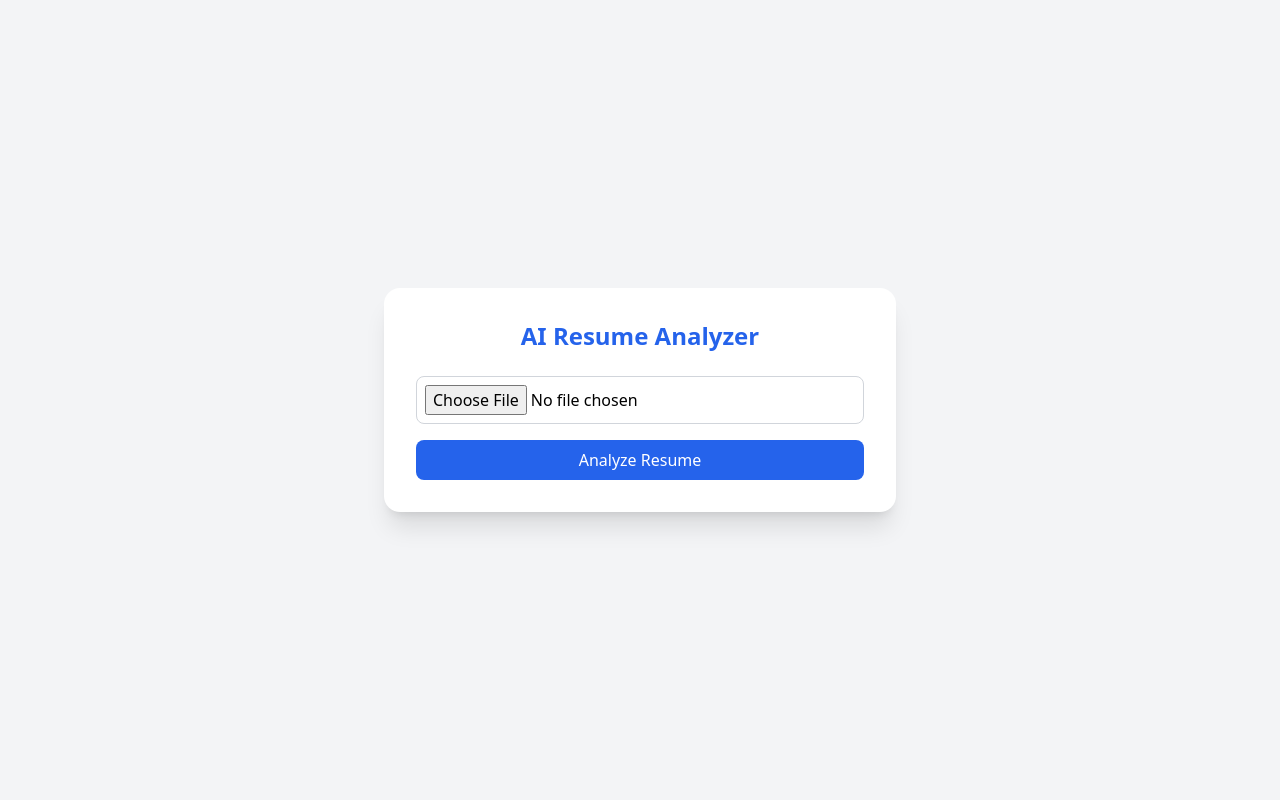
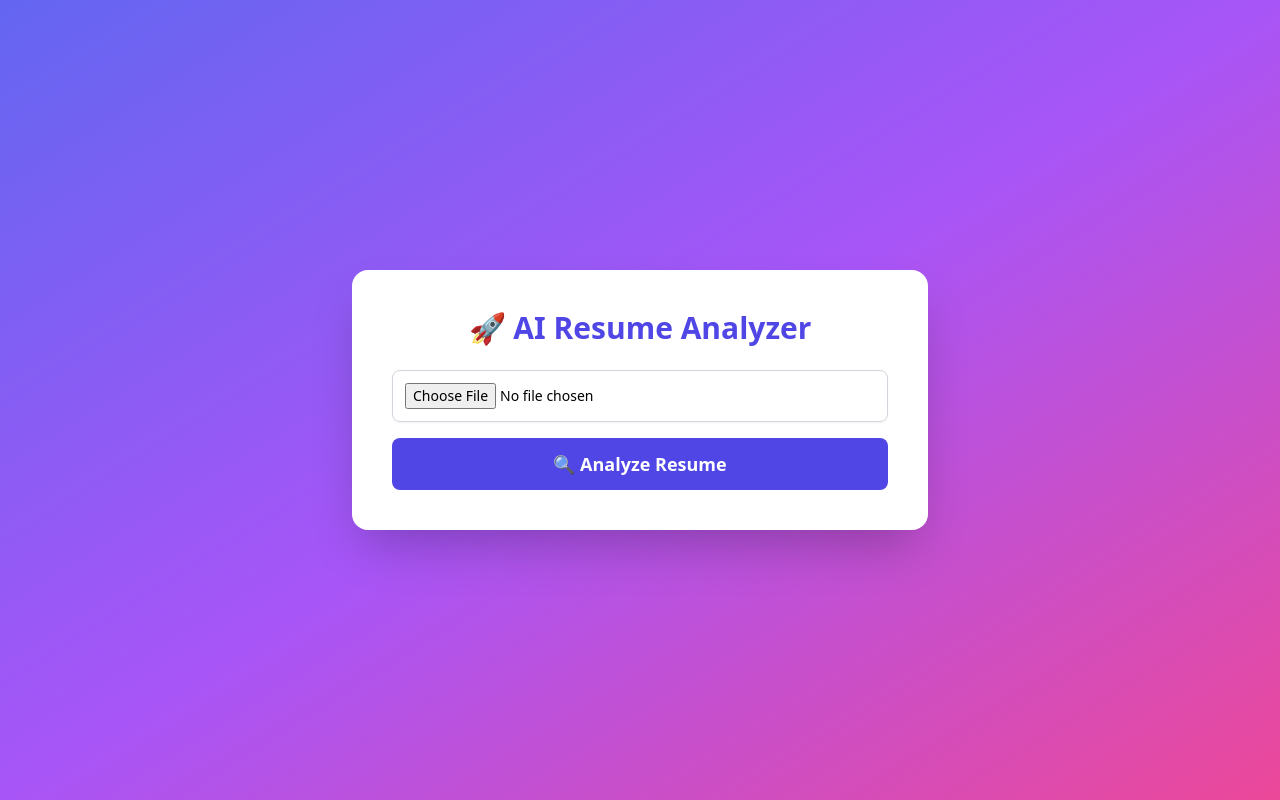
Before and after one commit to Piyushpriyadarshi04/hackhathon, a Flask app: page / in a window 1280 px wide. Run offline with Flask 3, Linux system fonts and the light colour scheme; some libraries are stand-ins or nearby versions.

Commit message:
html change
added more discription

```diff
--- a/templates/index.html
+++ b/templates/index.html
@@ -5,24 +5,45 @@
   <meta name="viewport" content="width=device-width, initial-scale=1.0"/>
   <title>AI Resume Analyzer</title>
   <script src="https://cdn.tailwindcss.com"></script>
+  <style>
+    .spinner {
+      border: 4px solid rgba(0, 0, 0, 0.1);
+      border-top: 4px solid #3b82f6;
+      border-radius: 50%;
+      width: 36px;
+      height: 36px;
+      animation: spin 0.9s linear infinite;
+      margin: 1rem auto;
+    }
+    @keyframes spin {
+      to { transform: rotate(360deg); }
+    }
+  </style>
 </head>
-<body class="bg-gray-100 font-sans flex items-center justify-center min-h-screen">
-  <div class="bg-white p-8 rounded-2xl shadow-xl w-full max-w-lg">
-    <h1 class="text-2xl font-bold text-center text-blue-600 mb-6">AI Resume Analyzer</h1>
+<body class="bg-gradient-to-br from-indigo-500 via-purple-500 to-pink-500 min-h-screen flex items-center justify-center font-sans px-4">
+  <div class="bg-white shadow-2xl rounded-2xl p-10 w-full max-w-xl">
+    <h1 class="text-3xl font-bold text-center text-indigo-600 mb-6">🚀 AI Resume Analyzer</h1>
 
     <form id="upload-form" enctype="multipart/form-data" class="space-y-4">
-      <input type="file" name="resume" accept="application/pdf" required class="block w-full border rounded-lg p-2 border-gray-300" />
-      <button type="submit" class="bg-blue-600 text-white px-4 py-2 rounded-lg w-full hover:bg-blue-700">
-        Analyze Resume
+      <input type="file" name="resume" accept="application/pdf" required
+             class="block w-full text-sm border rounded-lg p-3 border-gray-300 shadow-sm focus:ring-indigo-500 focus:border-indigo-500" />
+
+      <button type="submit"
+              class="bg-indigo-600 hover:bg-indigo-700 text-white px-5 py-3 rounded-lg w-full text-lg font-semibold transition-all duration-300 ease-in-out">
+        🔍 Analyze Resume
       </button>
     </form>
 
-    <div id="loading" class="text-center text-gray-600 mt-4 hidden">Analyzing resume...</div>
+    <div id="loading" class="hidden text-center mt-6">
+      <div class="spinner"></div>
+      <p class="text-gray-600 mt-2">Analyzing resume... please wait.</p>
+    </div>
 
-    <div id="result" class="mt-6 hidden">
-      <h2 class="text-xl font-semibold text-green-600">Analysis Result</h2>
-      <p class="mt-2"><strong>Score:</strong> <span id="score"></span></p>
-      <p><strong>Skills Detected:</strong> <span id="skills"></span></p>
+    <div id="result" class="mt-8 hidden bg-gray-100 p-6 rounded-lg shadow-inner">
+      <h2 class="text-xl font-bold text-green-600 mb-2">✅ Analysis Result</h2>
+      <p><strong>Score:</strong> <span id="score" class="text-blue-600 font-semibold"></span></p>
+      <p class="mt-1"><strong>Skills Detected:</strong></p>
+      <ul id="skills" class="list-disc list-inside text-sm text-gray-800 mt-1"></ul>
     </div>
   </div>
 
@@ -48,10 +69,13 @@
         const data = await response.json();
         loading.classList.add("hidden");
         resultBox.classList.remove("hidden");
-        scoreEl.textContent = data.score;
-        skillsEl.textContent = data.skills.join(", ");
+
+        scoreEl.textContent = data.score + " / 100";
+        skillsEl.innerHTML = data.skills.length
+          ? data.skills.map(skill => `<li>${skill}</li>`).join("")
+          : "<li>No matching skills found.</li>";
       } catch (err) {
-        loading.textContent = "Error analyzing resume.";
+        loading.innerHTML = "<p class='text-red-600 mt-2'>⚠️ Error analyzing resume.</p>";
       }
     });
   </script>
```
